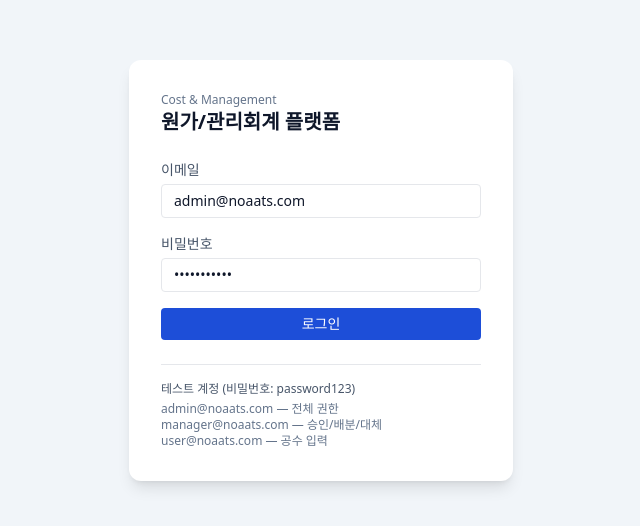
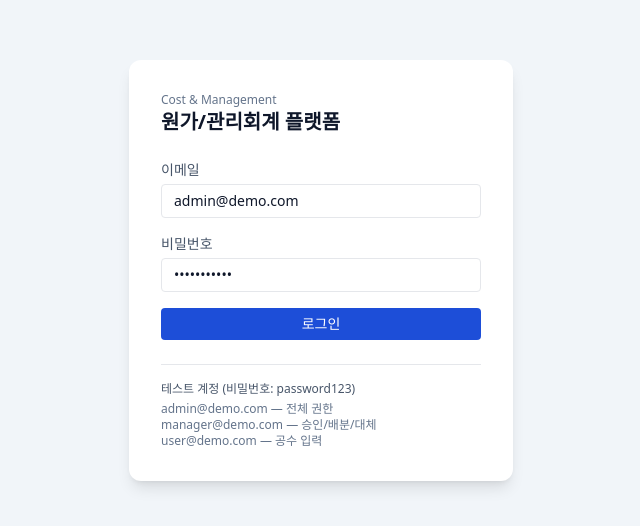
Before and after one commit to rowlow0gold-ops/Cost-Management-Accounting-frontend, a Next.js app: page /login in a window 1280 px wide. Shown: the part 130-656 px from the top of the page, without its empty margins (319-959 px from the left). Built offline with nearby package versions, Linux system fonts and the light colour scheme.

Commit message:
Rename noaats.com → demo.com in login UI + README

```diff
--- a/app/login/page.tsx
+++ b/app/login/page.tsx
@@ -9,7 +9,7 @@ import { toast } from "@/components/Toast";
 
 export default function LoginPage() {
   const router = useRouter();
-  const [email, setEmail] = useState("admin@noaats.com");
+  const [email, setEmail] = useState("admin@demo.com");
   const [password, setPassword] = useState("password123");
   const [err, setErr] = useState("");
   const [loading, setLoading] = useState(false);
@@ -55,9 +55,9 @@ export default function LoginPage() {
 
         <div className="mt-6 text-xs text-slate-500 border-t pt-4">
           <div className="font-medium text-slate-600 mb-1">테스트 계정 (비밀번호: password123)</div>
-          <div>admin@noaats.com — 전체 권한</div>
-          <div>manager@noaats.com — 승인/배분/대체</div>
-          <div>user@noaats.com — 공수 입력</div>
+          <div>admin@demo.com — 전체 권한</div>
+          <div>manager@demo.com — 승인/배분/대체</div>
+          <div>user@demo.com — 공수 입력</div>
         </div>
       </div>
     </div>
```
Also changed, not shown: 1 other file (tests, documents, lock files or other folders).
